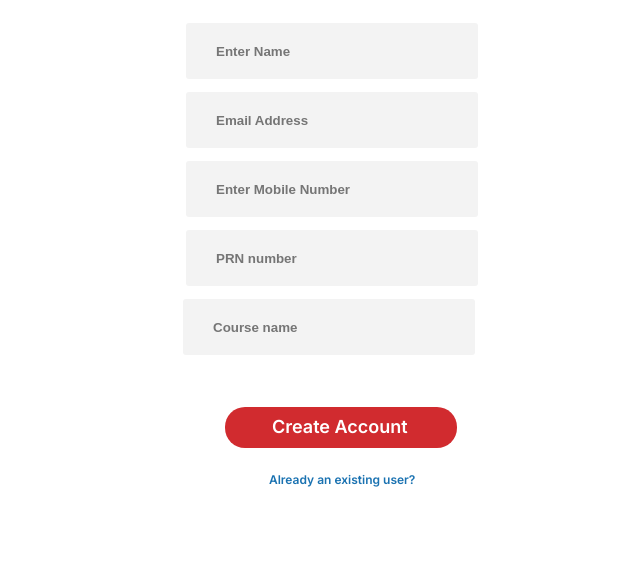
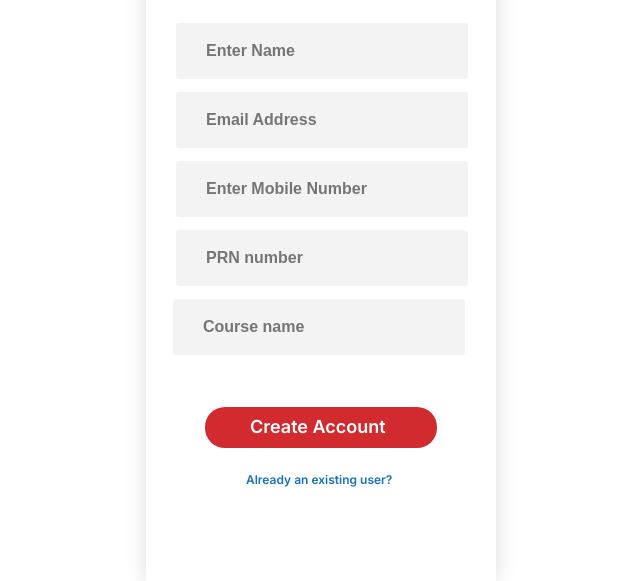
Before and after one commit to Tanish-Dev/webappss, a website built with Parcel: page sign-in-page.html in a window 1280 px wide. Shown: the part 271-852 px from the top of the page, without its empty margins (319-959 px from the left). Built offline with nearby package versions, Linux system fonts and the light colour scheme.

Commit message:
minor signin page fixes

```diff
--- a/sign-in-page.css
+++ b/sign-in-page.css
@@ -1,7 +1,7 @@
 .welcome {
   position: absolute;
   top: 195px;
-  left: 37px;
+  left: 25px;
   font-size: var(--font-size-31xl);
   font-weight: 600;
   color: var(--color-black);
@@ -20,7 +20,7 @@
 .field-child {
   position: absolute;
   top: 0px;
-  left: 0px;
+  left: -10px;
   border-radius: var(--br-10xs);
   background-color: var(--color-whitesmoke-100);
   width: 260px;
@@ -29,6 +29,7 @@
   border: 2px;
   font-weight: bold;
   padding-left: 30px;
+  font-size: 16px;
 }
 .field {
   position: absolute;
@@ -84,7 +85,7 @@
 .already-an-existing {
   position: absolute;
   top: 743px;
-  left: 123px;
+  left: 100px;
   font-size: var(--font-size-xs);
   font-weight: 600;
   color: var(--color-steelblue);
@@ -93,7 +94,7 @@
 .login-item {
   position: absolute;
   top: 0px;
-  left: -25px;
+  left: -45px;
   border-radius: var(--br-xl);
   background-color: var(--color-crimson-200);
   width: 232px;
@@ -102,7 +103,7 @@
 .create-account {
   position: absolute;
   top: 9px;
-  left: 22px;
+  left: 0px;
   font-weight: 600;
 }
 .login1 {
@@ -154,7 +155,7 @@
 .d936ea919eb1658402538-1-icon {
   position: absolute;
   top: 105px;
-  left: 40px;
+  left: 25px;
   width: 220px;
   height: 63px;
   object-fit: cover;
@@ -171,3 +172,8 @@
   color: var(--color-dimgray-100);
   font-family: var(--font-inter);
 }
+@media (min-width: 400px) {
+  .container {
+    box-shadow: 0px 0px 20px 0px rgba(0, 0, 0, 0.141);
+  }
+}
```
